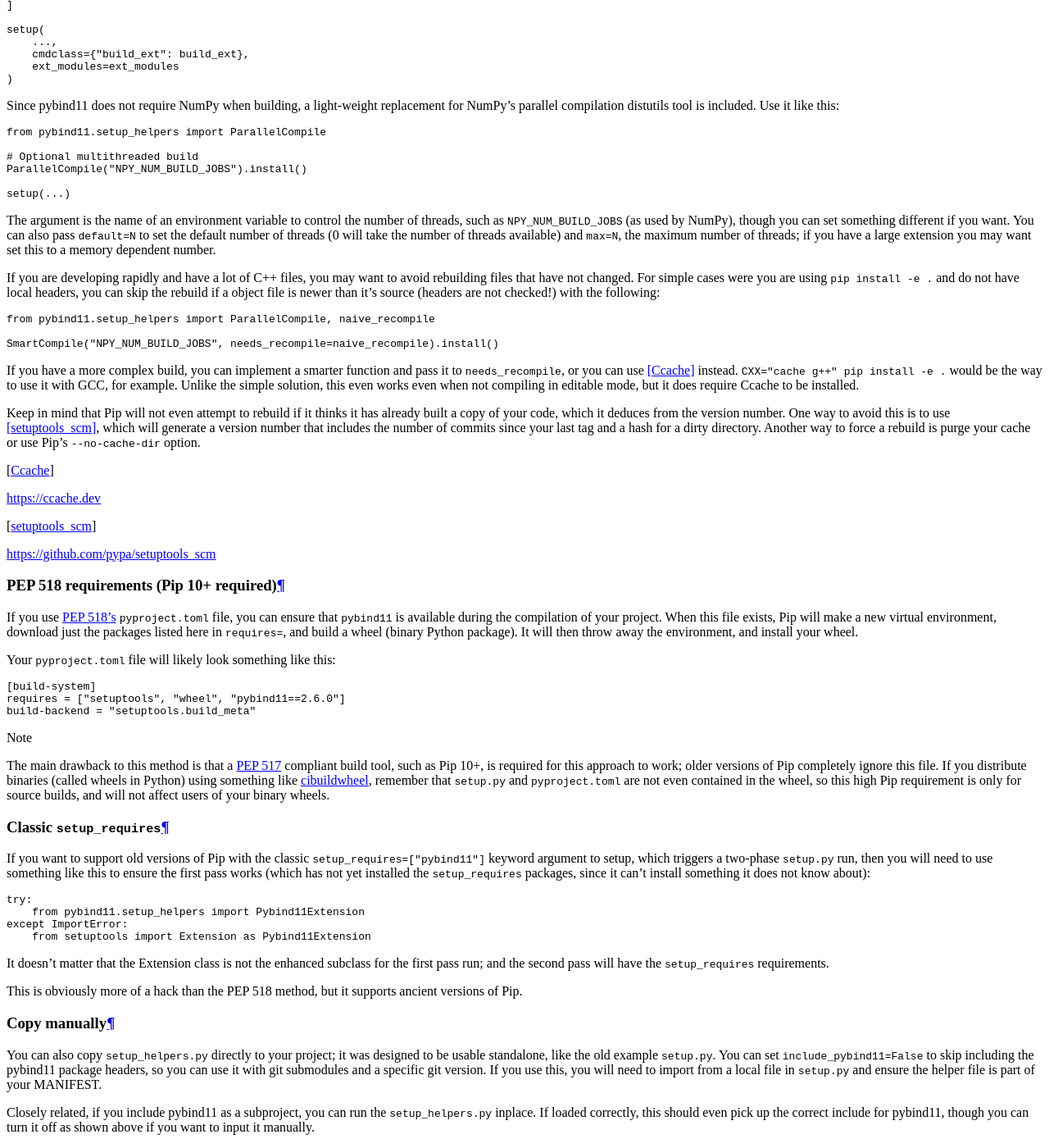
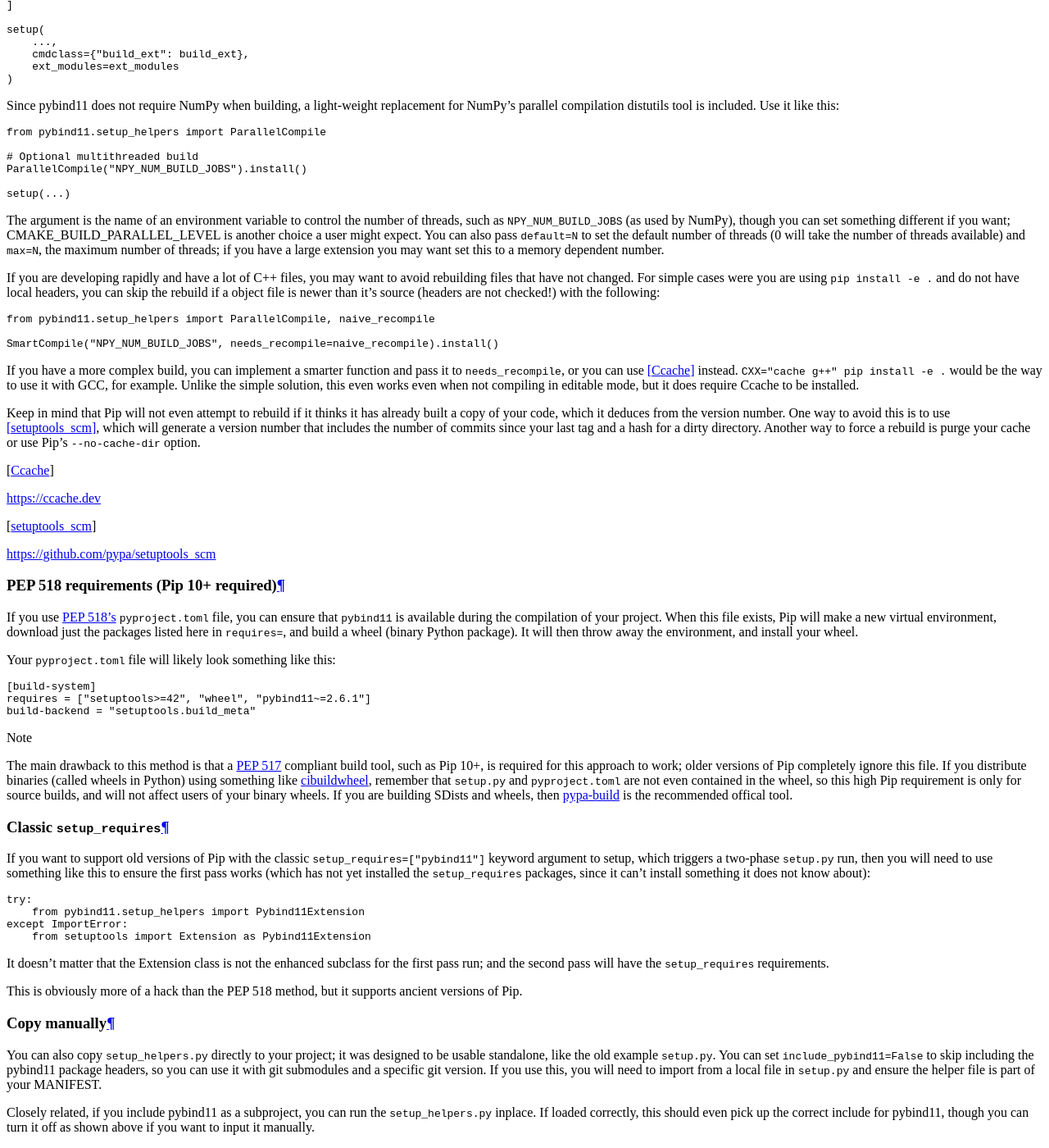
Before and after one commit to pybind/pybind11, a Sphinx documentation site: the page built from docs/compiling.rst, in a window 1280 px wide and 1400 px high, scrolled down 1760 px. Shown: the whole window at 82% size. Built offline with Sphinx 7.4.7 and the Read the Docs theme 2.0.0, drawn with Linux system fonts in a browser that asks for light colours; some of the changed text lies outside the part shown.

Commit message:
docs: update build description slightly

```diff
--- a/docs/compiling.rst
+++ b/docs/compiling.rst
@@ -84,10 +84,11 @@
 
 The argument is the name of an environment variable to control the number of
 threads, such as ``NPY_NUM_BUILD_JOBS`` (as used by NumPy), though you can set
-something different if you want. You can also pass ``default=N`` to set the
-default number of threads (0 will take the number of threads available) and
-``max=N``, the maximum number of threads; if you have a large extension you may
-want set this to a memory dependent number.
+something different if you want; CMAKE_BUILD_PARALLEL_LEVEL is another choice
+a user might expect. You can also pass ``default=N`` to set the default number
+of threads (0 will take the number of threads available) and ``max=N``, the
+maximum number of threads; if you have a large extension you may want set this
+to a memory dependent number.
 
 If you are developing rapidly and have a lot of C++ files, you may want to
 avoid rebuilding files that have not changed. For simple cases were you are
@@ -136,7 +137,7 @@
 .. code-block:: toml
 
     [build-system]
-    requires = ["setuptools", "wheel", "pybind11==2.6.0"]
+    requires = ["setuptools>=42", "wheel", "pybind11~=2.6.1"]
     build-backend = "setuptools.build_meta"
 
 .. note::
@@ -147,10 +148,12 @@
     in Python) using something like `cibuildwheel`_, remember that ``setup.py``
     and ``pyproject.toml`` are not even contained in the wheel, so this high
     Pip requirement is only for source builds, and will not affect users of
-    your binary wheels.
+    your binary wheels. If you are building SDists and wheels, then
+    `pypa-build`_ is the recommended offical tool.
 
 .. _PEP 517: https://www.python.org/dev/peps/pep-0517/
 .. _cibuildwheel: https://cibuildwheel.readthedocs.io
+.. _pypa-build: https://pypa-build.readthedocs.io/en/latest/
 
 .. _setup_helpers-setup_requires:
 
```
Also changed, not shown: other parts of docs/compiling.rst (+5 -4 lines).
